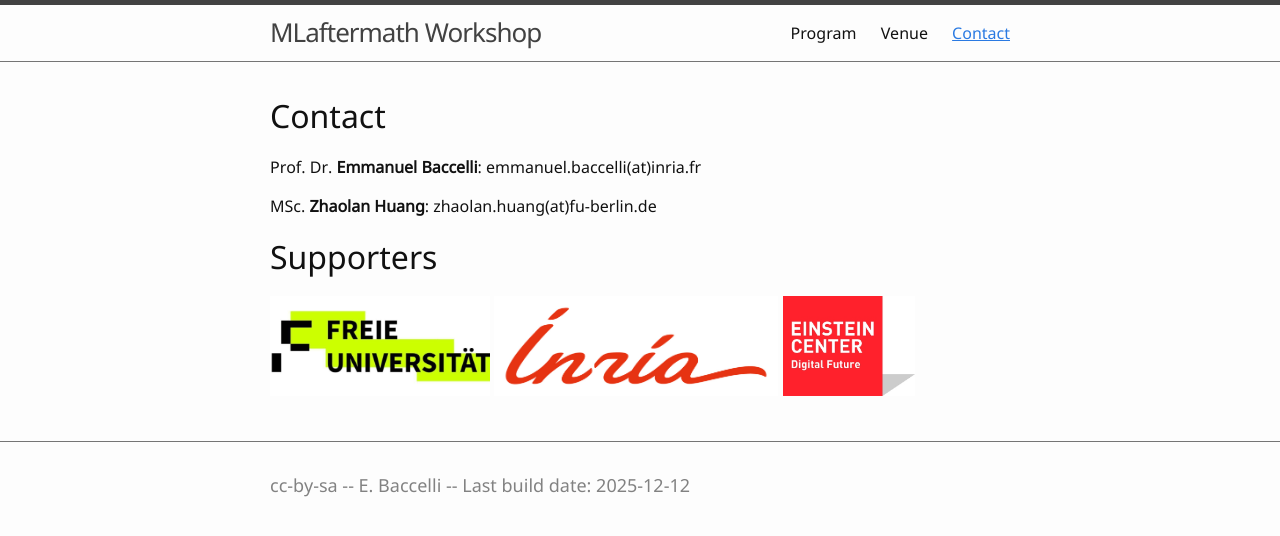
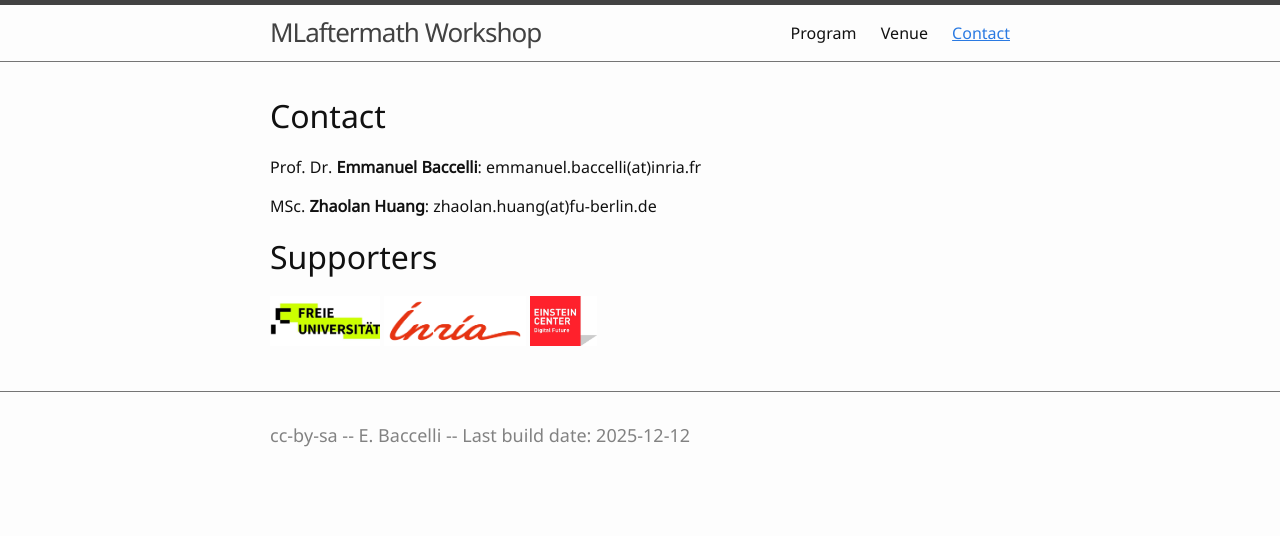
Before and after one commit to Inria-Berlin/MLaftermath, a Jekyll site: the page built from 2-contact.md, in a window 1280 px wide. Shown: the top 536 px of the page. Built offline with Jekyll 4.4.1, drawn with Linux system fonts in a browser that asks for light colours.

Commit message:
modified image sizes

```diff
--- a/2-contact.md
+++ b/2-contact.md
@@ -12,7 +12,7 @@ MSc. **Zhaolan Huang**: zhaolan.huang(at)fu-berlin.de
 # Supporters
 
 <p>
-<a href="https://www.fu-berlin.de/en/index.html"><img src="images/FU-Berlin-logo-new.png" alt="logo" height="100"/></a>
-<a href="https://berlin.inria.fr/"><img src="images/logo-inria.jpg" alt="logo" height="100"/></a>
-<a href="https://www.digital-future.berlin/en/"><img src="images/logo-einstein.jpg" alt="logo" height="100"/></a>
+<a href="https://www.fu-berlin.de/en/index.html"><img src="images/FU-Berlin-logo-new.png" alt="logo" height="50"/></a>
+<a href="https://berlin.inria.fr/"><img src="images/logo-inria.jpg" alt="logo" height="50"/></a>
+<a href="https://www.digital-future.berlin/en/"><img src="images/logo-einstein.jpg" alt="logo" height="50"/></a>
 </p>
```
Also changed, not shown: README.md.
